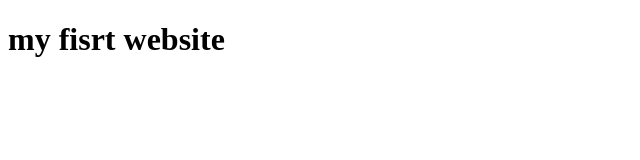
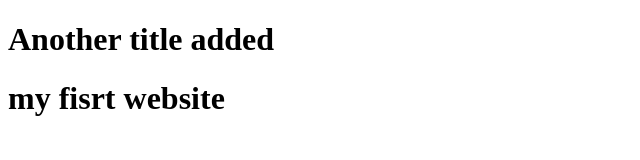
Before and after one commit to wasik-sk/my-first-website, a plain HTML site: page index.html in a window 1280 px wide. Shown: the whole page, without its empty margins (0-640 px from the left). Drawn offline with Linux system fonts and the light colour scheme.

Commit message:
Head added

```diff
--- a/index.html
+++ b/index.html
@@ -7,6 +7,7 @@
     <title>Document</title>
 </head>
 <body>
+    <h1>Another title added</h1>
     <h1> my fisrt website</h1>
 </body>
 </html>
```
